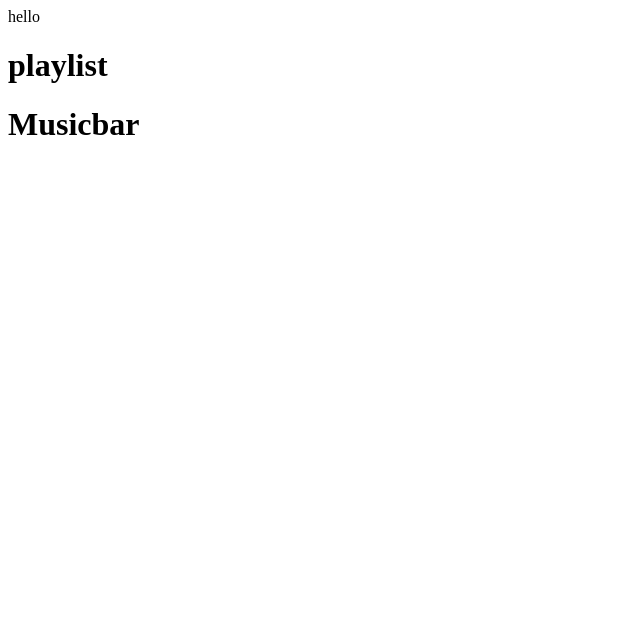
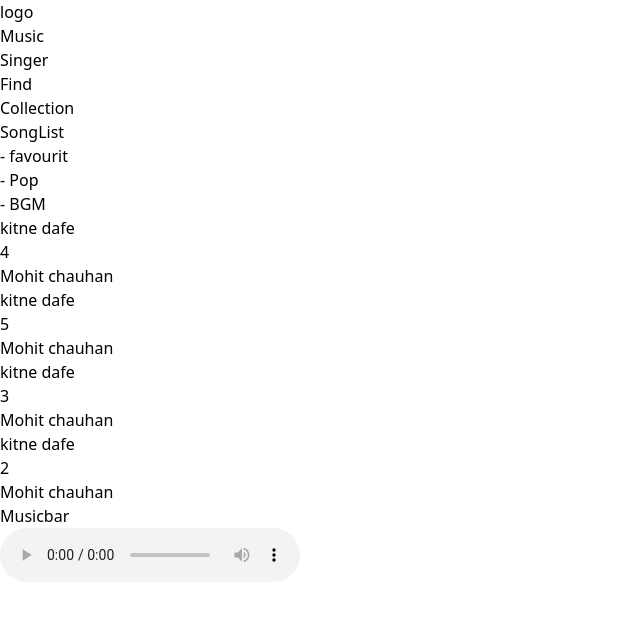
Before and after one commit to abhishek91099/Music-app, a Next.js app in the folder musicplayer/: page / in a window 1280 px wide. Shown: the top 620 px of the page, without its empty margins (0-640 px from the left). Built offline with nearby package versions, Linux system fonts and the light colour scheme.

Commit message:
create few pages

```diff
--- a/musicplayer/src/app/Components/musicbar.jsx
+++ b/musicplayer/src/app/Components/musicbar.jsx
@@ -1,5 +1,11 @@
 export const Musicbar=()=>{
     return (
+        <div className="w-full border flex justify-center">
         <h1>Musicbar</h1>
+        <audio controls>
+  <source src="audio.mp3" type="audio/mpeg"/>
+  Your browser does not support the audio element. The audio file "Bol Do Na Zara" cannot be played.
+</audio>
+        </div>
     )
 }
--- a/musicplayer/src/app/Components/playlist.jsx
+++ b/musicplayer/src/app/Components/playlist.jsx
@@ -1,13 +1,9 @@
-export const Playlist =()=>{
-
-    const mylist=[
-        {'name':'kitne dafe','duration':'','Singer':'Mohit chauhan'},
-        {'name':'kitne dafe','duration':'','Singer':'Mohit chauhan'},
-        {'name':'kitne dafe','duration':'','Singer':'Mohit chauhan'},
-        {'name':'kitne dafe','duration':'','Singer':'Mohit chauhan'},
-    ]
+export const Playlist =({name,duration,singer})=>{
     return(
-
-    <h1>playlist</h1>
+    <div className="flex flex-row w-fit items-center justify-start border">
+        <h1 className="w-fit p-2" >{name}</h1>
+        <h1 className="w-fit p-2">{duration}</h1>
+        <h1 className="w-fit p-2" >{singer}</h1>
+    </div>
 )
 }
--- /dev/null
+++ b/musicplayer/src/app/Components/sidebar.jsx
@@ -0,0 +1,22 @@
+export const Sidebar=()=>{
+    return(
+        <div className="flex-row w-full">
+            <div className="flex-1 h-fit">logo</div>
+            <div className="flex-1 mt-4 mb-4">
+                <div className="m-2">Music</div>
+                <div className="m-2">Singer</div>
+                <div className="m-2">Find</div>
+                <div className="m-2">Collection</div>
+            </div>
+            <div className="flex-1">
+                <ul>SongList
+                <li>- favourit</li>
+                <li>- Pop</li>
+                <li>- BGM</li>
+
+                </ul>
+
+            </div>
+        </div>
+    )
+}
--- a/musicplayer/src/app/layout.js
+++ b/musicplayer/src/app/layout.js
@@ -1,4 +1,5 @@
 
+import './globals.css'
 export default function RootLayout({ children }) {
   return (
     <html lang="en">
--- a/musicplayer/src/app/page.js
+++ b/musicplayer/src/app/page.js
@@ -1,12 +1,34 @@
 
 import {Musicbar} from './Components/musicbar';
 import { Playlist } from './Components/playlist';
+import { Sidebar } from './Components/sidebar';
 export default function Home() {
+  const mylist=[
+    {'id':1,'name':'kitne dafe','duration':'4','Singer':'Mohit chauhan'},
+    {'id':2,'name':'kitne dafe','duration':'5','Singer':'Mohit chauhan'},
+    {'id':3,'name':'kitne dafe','duration':'3','Singer':'Mohit chauhan'},
+    {'id':4,'name':'kitne dafe','duration':'2','Singer':'Mohit chauhan'},
+]
   return (
-   <div className='flex flex-col h-dvh w-full'>
-    <header className='flex w-full'>hello</header>
-    <Playlist/>
-    <Musicbar/>
+    <div className='flex flex-col h-screen '>
+
+
+   <div className='flex flex-row  h-dvh w-full'>
+   <Sidebar/>
+   <div className='border ml-2 '>
+    {mylist.map((item)=>{
+      return(
+
+    <Playlist key={item.id} name={item.name} duration={item.duration} singer={item.Singer}/>
+    )})
+    }
+  </div>
+
     </div>
+    <div className='ml-2'>
+
+<Musicbar/>
+</div>
+  </div>
   );
 }
```
Also changed, not shown: 1 other file (tests, documents, lock files or other folders).
